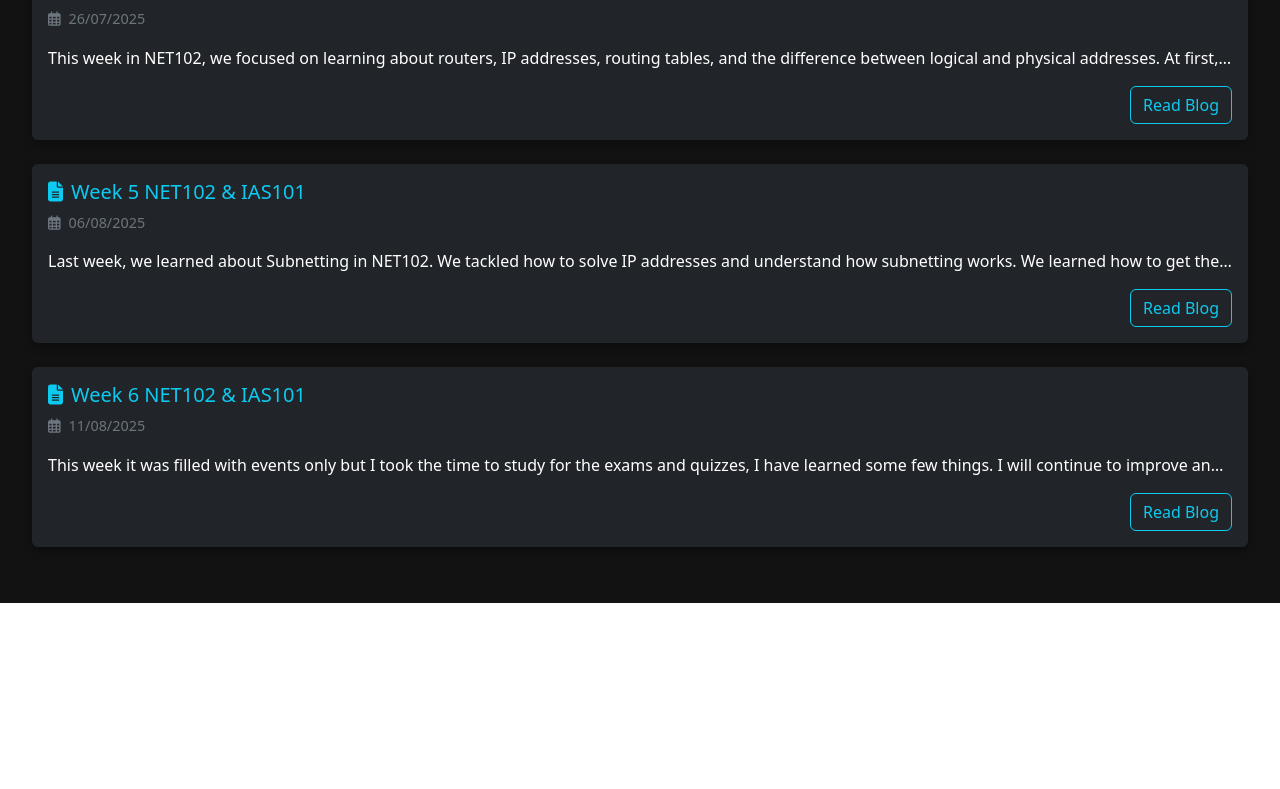
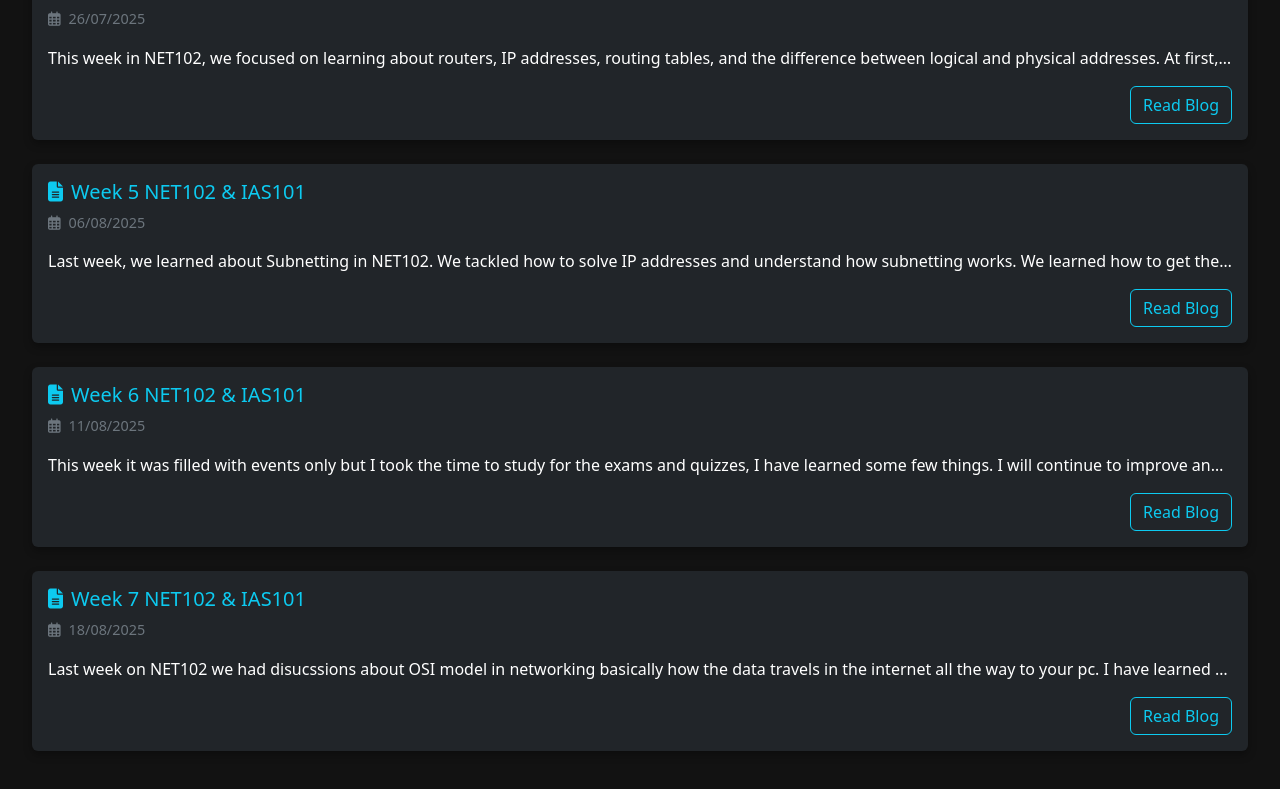
Before and after one commit to alecxander567/My-Blog-Website, a React (Vite) app: page /home in a window 1280 px wide. Shown: the part 745-1534 px from the top of the page. Before the commit the page ends 1348 px from the top, so only its background shows below. Built offline with nearby package versions, Linux system fonts and the light colour scheme.

Commit message:
Added week 7 blog

```diff
--- a/src/Components/Homepage.jsx
+++ b/src/Components/Homepage.jsx
@@ -77,6 +77,15 @@ Both topics were challenging to learn, but we are eager to understand more. As a
 
       Overall, the learning all throughout this week is still fulfilling and I hope that I can have more things to learn in the future.`,
       date : "11/08/2025"
+    },
+    {
+      title: "Week 7 NET102 & IAS101",
+      content: `Last week on NET102 we had disucssions about OSI model in networking basically how the data travels in the internet all the way to your pc. I have learned about its 7 layers the physical layer, data link layer, network layer, transport layer, session layer, presentation layer, and the application layer.
+
+      For the IAS101 we continued the topic about ethics and laws in information security and we had a quiz as well. I took the time to study about the laws and ethics and how to apply them in real-life. It was an informative topic to be aware when using a computer and accessing any website and to avoid phishing in the internet as well.
+
+      Overall this week has a lot of interesting topics to learn very broad and very valueble for both skills and theories. This will help a lot in he future real-life where I can apply this things that I have learned.`,
+      date: "18/08/2025"
     }
   ];
 
```
